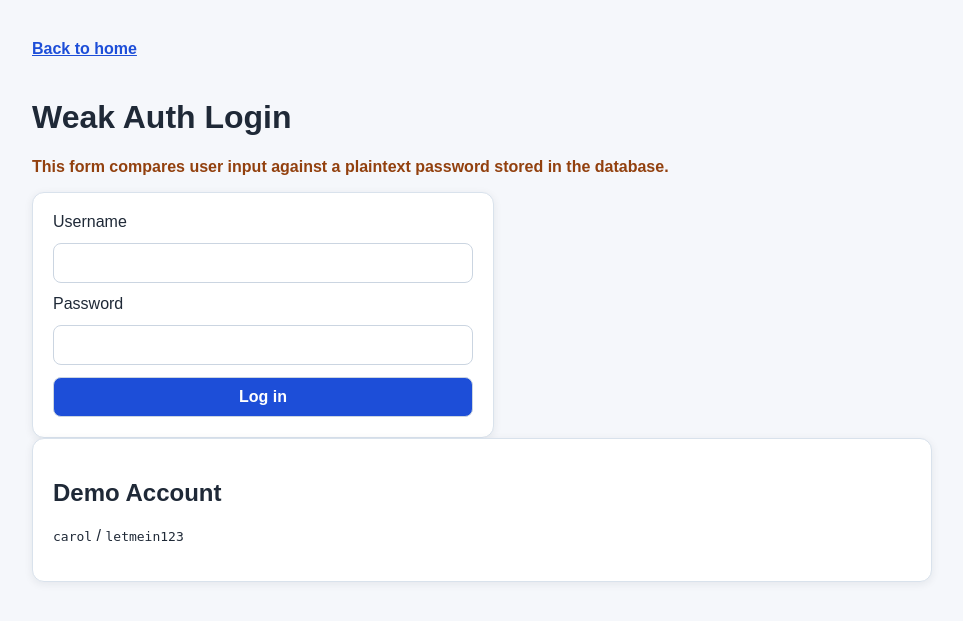
After one commit to LLOYD-11/cybersecurity-assessment-lab, a Flask app: page /weak-auth-login in a window 1280 px wide. The commit adds this page. Shown: the top 621 px of the page, without its empty margins (158-1121 px from the left). Run offline with Flask 3, Linux system fonts and the light colour scheme.

Commit message:
Add password hashing demo to vulnerable web app module

```diff
--- a/vulnerable_web_app/app.py
+++ b/vulnerable_web_app/app.py
@@ -3,6 +3,7 @@ from __future__ import annotations
 import sqlite3
 
 from flask import Flask, render_template, request
+from werkzeug.security import check_password_hash
 
 from database import get_connection, initialize_database
 
@@ -100,6 +101,62 @@ def secure_comment() -> str:
     )
 
 
+@app.route("/weak-auth-login", methods=["GET", "POST"])
+def weak_auth_login() -> str:
+    if request.method == "GET":
+        return render_template("auth_login.html", mode="weak")
+
+    username = request.form.get("username", "")
+    password = request.form.get("password", "")
+
+    query = (
+        "SELECT id, username, password FROM weak_auth_users "
+        "WHERE username = ?"
+    )
+
+    with get_connection() as connection:
+        user = connection.execute(query, (username,)).fetchone()
+
+    success = user is not None and user["password"] == password
+
+    return render_template(
+        "auth_result.html",
+        mode="weak",
+        success=success,
+        message=login_message(user if success else None),
+        stored_value_label="Stored password",
+        stored_value=user["password"] if user is not None else None,
+    )
+
+
+@app.route("/secure-auth-login", methods=["GET", "POST"])
+def secure_auth_login() -> str:
+    if request.method == "GET":
+        return render_template("auth_login.html", mode="secure")
+
+    username = request.form.get("username", "")
+    password = request.form.get("password", "")
+
+    query = (
+        "SELECT id, username, password_hash FROM secure_auth_users "
+        "WHERE username = ?"
+    )
+
+    with get_connection() as connection:
+        user = connection.execute(query, (username,)).fetchone()
+
+    success = user is not None and check_password_hash(user["password_hash"], password)
+
+    return render_template(
+        "auth_result.html",
+        mode="secure",
+        success=success,
+        message=login_message(user if success else None),
+        stored_value_label="Stored password hash",
+        stored_value=user["password_hash"] if user is not None else None,
+    )
+
+
 def login_message(user: sqlite3.Row | None) -> str:
     if user is None:
         return "Login failed."
--- /dev/null
+++ b/vulnerable_web_app/templates/auth_login.html
@@ -0,0 +1,41 @@
+<!doctype html>
+<html lang="en">
+  <head>
+    <meta charset="utf-8">
+    <meta name="viewport" content="width=device-width, initial-scale=1">
+    <title>{{ mode|title }} Auth Login</title>
+    <link rel="stylesheet" href="{{ url_for('static', filename='style.css') }}">
+  </head>
+  <body>
+    <main class="container">
+      <a class="back-link" href="{{ url_for('index') }}">Back to home</a>
+
+      <h1>{{ mode|title }} Auth Login</h1>
+
+      {% if mode == "weak" %}
+        <p class="warning-text">
+          This form compares user input against a plaintext password stored in the database.
+        </p>
+      {% else %}
+        <p>
+          This form verifies the password against a stored hash using Werkzeug.
+        </p>
+      {% endif %}
+
+      <form method="post" class="login-form">
+        <label for="username">Username</label>
+        <input id="username" name="username" type="text" autocomplete="off" required>
+
+        <label for="password">Password</label>
+        <input id="password" name="password" type="password" required>
+
+        <button type="submit">Log in</button>
+      </form>
+
+      <section class="note">
+        <h2>Demo Account</h2>
+        <p><code>carol</code> / <code>letmein123</code></p>
+      </section>
+    </main>
+  </body>
+</html>
```
Also changed, not shown: vulnerable_web_app/database.py (+36 -0 lines), vulnerable_web_app/docs/weak_auth_walkthrough.md (added, +48 -0 lines), vulnerable_web_app/templates/auth_result.html (added, +28 -0 lines), vulnerable_web_app/templates/index.html (+12 -0 lines), vulnerable_web_app/test_app.py (+44 -0 lines), vulnerable_web_app/test_database.py (+31 -0 lines), vulnerable_web_app/README.md.
